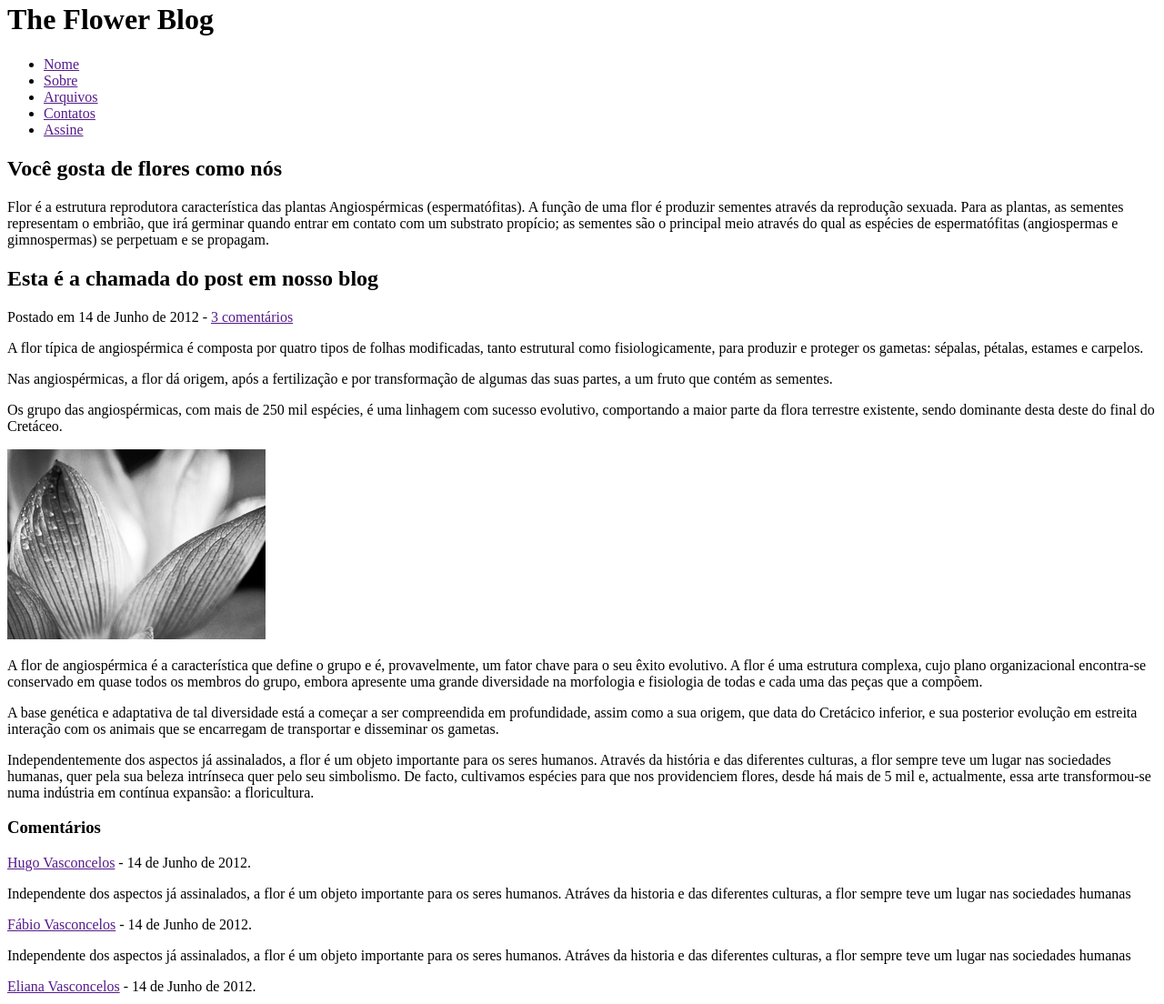
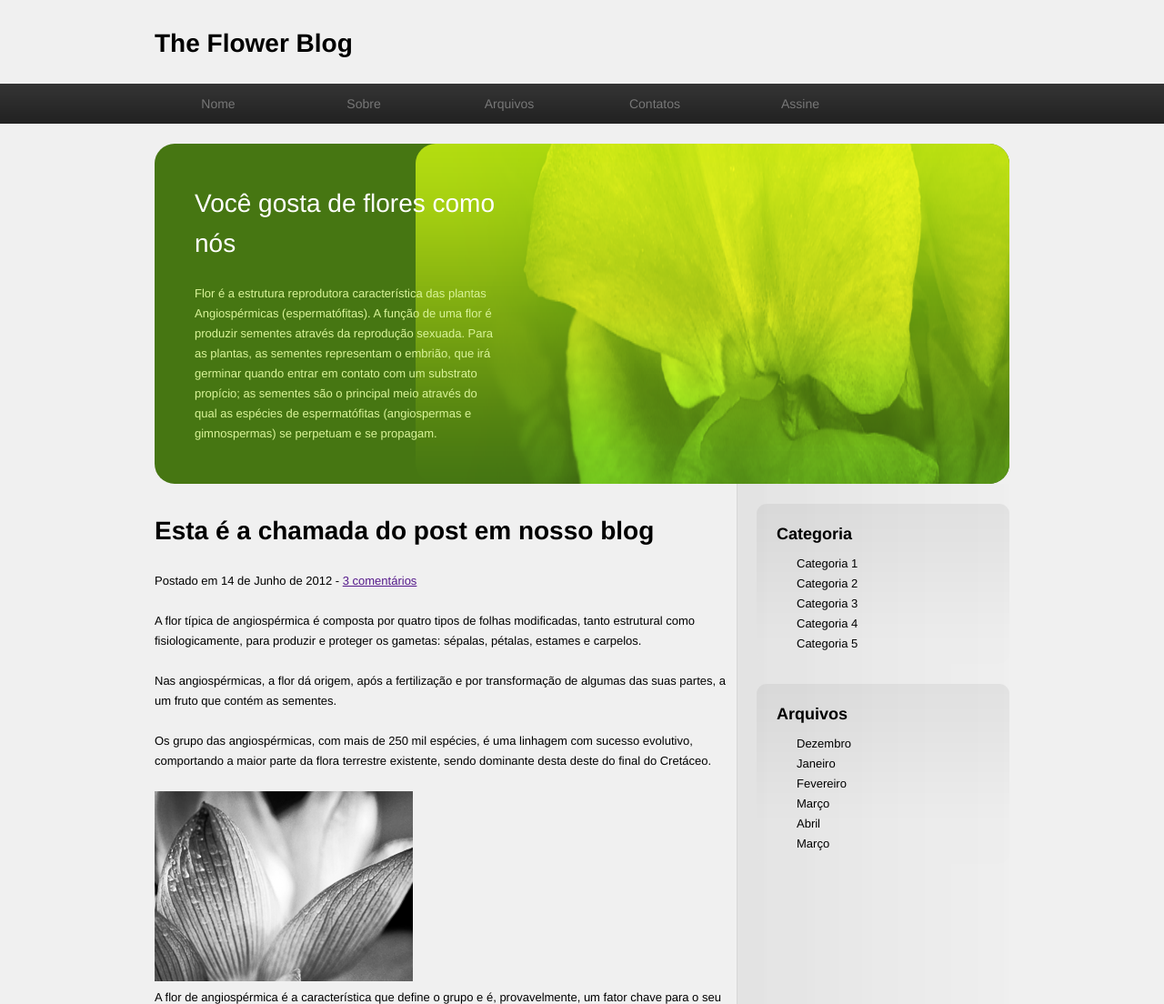
Before and after one commit to livianyrodrigues/html5, a plain HTML site: page html5/index.html in a window 1280 px wide. Shown: the part 18-1122 px from the top of the page at 91% size. Drawn offline with Linux system fonts and the light colour scheme; files whose address does not match are found by name.

Commit message:
Inserindo Css

```diff
--- a/html5/index.html
+++ b/html5/index.html
@@ -3,6 +3,7 @@
 <title>Primeira Página</title>
 <head>
 <meta charset="utf-8">
+<link href="..\master.css" rel="stylesheet" type="text/css" media="all">
 </head>
 <body>
 	<header><h1>The Flower Blog</h1></header>
@@ -24,12 +25,20 @@
 
 	<p>Flor é a estrutura reprodutora característica das plantas Angiospérmicas (espermatófitas). A função de uma flor é produzir sementes através da reprodução sexuada. Para as plantas, as sementes representam o embrião, que irá germinar quando entrar em contato com um substrato propício; as sementes são o principal meio através do qual as espécies de espermatófitas (angiospermas e gimnospermas) se perpetuam e se propagam.</p>
 
+	<img src="..\intro_flower.png" alt="Flores">
+
 	</header>
 
 	</section>
 
+	<div id="content">
+
+	<div id="maincontent">
+
 	<section>
+
 	<article>
+
 	<header>
 		<h2>Esta é a chamada do post em nosso blog</h2>
 		<p>Postado em 14 de Junho de 2012 - <a href=""> 3 comentários</a></p>
@@ -102,6 +111,9 @@
 
 </form>
 
+</div>
+
+
 <aside>
 <section>
 <h3> Categoria </h3>
@@ -127,7 +139,13 @@
 </section>
 
 </aside>
+
+</div>
+
+
 <footer>
+
+<div>
 <section id="about">
 <header> <h3> Sobre</h3></header>
 <p>Nas angiospérmicas, a flor dá origem, após a fertilização e por transformação de algumas das suas partes, a um fruto que contém as sementes.</p>
@@ -160,6 +178,8 @@
 
 </section>
 
+</div>
+
 </footer>
 
 </body>
```
